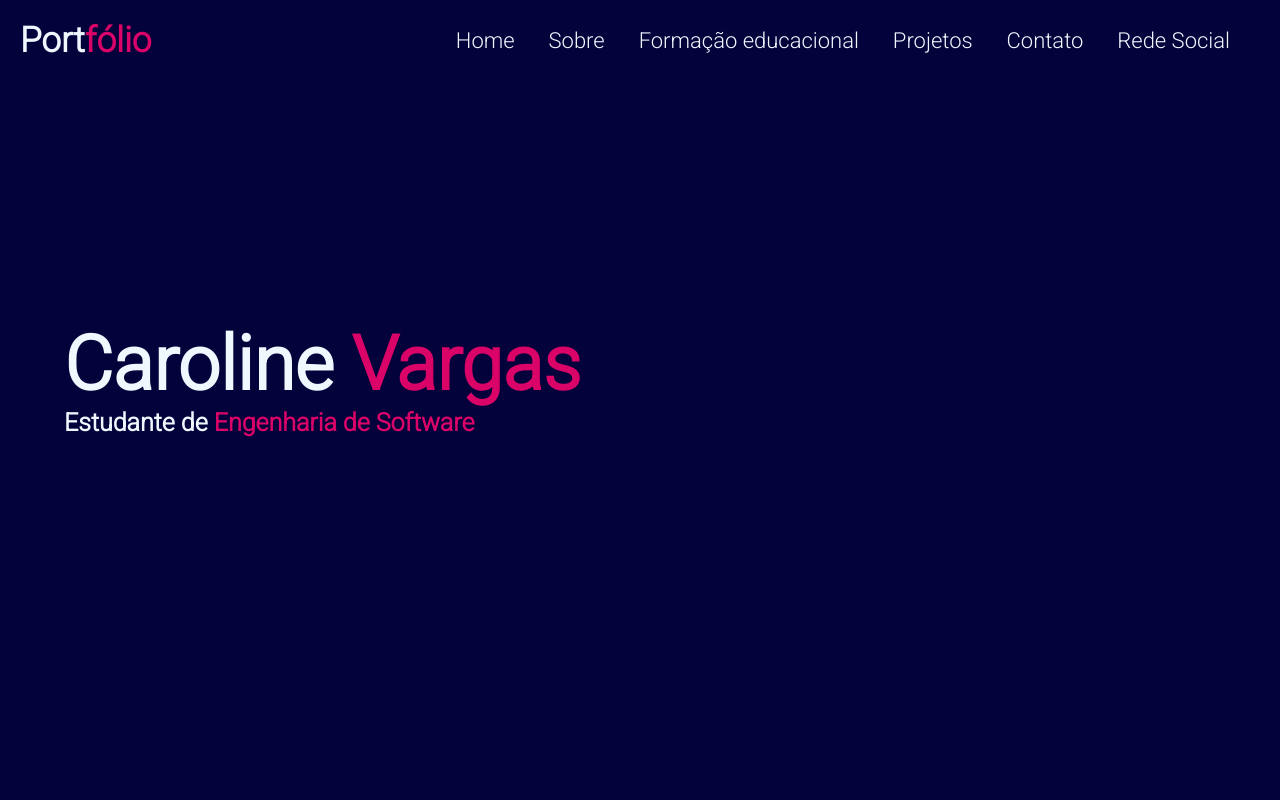
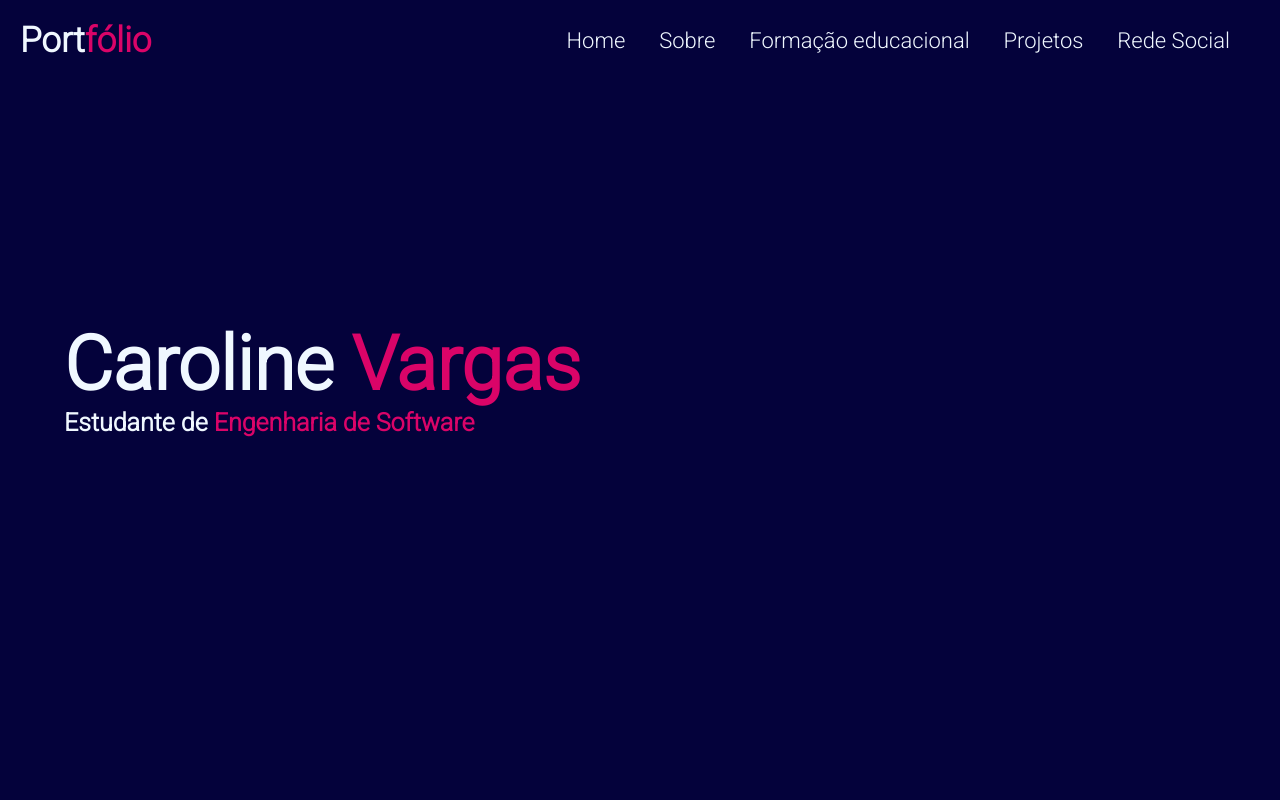
Before and after one commit to CarolFenixBr/CarolinePortfolioPessoal, a plain HTML site: page index.html in a window 1280 px wide. Shown: the top 800 px of the page. Drawn offline with Linux system fonts and the light colour scheme; a web font is replaced by a local one.

Commit message:
Update index.html

```diff
--- a/index.html
+++ b/index.html
@@ -25,7 +25,6 @@
                 <li><a class="link-menu" href="#sobre">Sobre</a></li>
                 <li><a class="link-menu" href="#formação">Formação educacional</a></li>
                 <li><a class="link-menu" href="#projetos-id">Projetos</a></li>
-                <li><a class="link-menu" href="#Contatos">Contato</a></li>
                 <li><a class="link-menu" href="#Rede">Rede Social</a></li>
 
             </ul>
```
